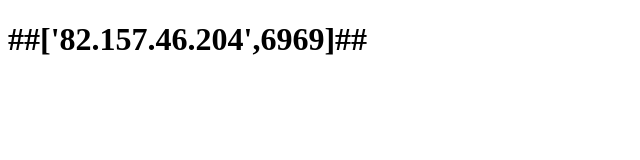
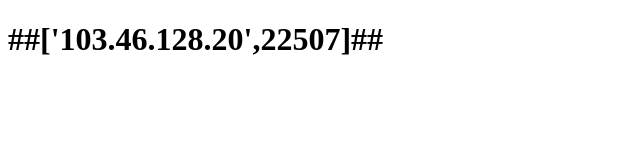
Before and after one commit to liyue983/win, a website: page index.html in a window 1280 px wide. Shown: the whole page, without its empty margins (0-640 px from the left). Drawn offline with Linux system fonts and the light colour scheme.

Commit message:
Update index.html

```diff
--- a/index.html
+++ b/index.html
@@ -5,6 +5,6 @@
 <title>windows</title>
 </head>
 <body>
-    <h1>##['82.157.46.204',6969]##</h1>
+    <h1>##['103.46.128.20',22507]##</h1>
 </body>
 </html>
```
